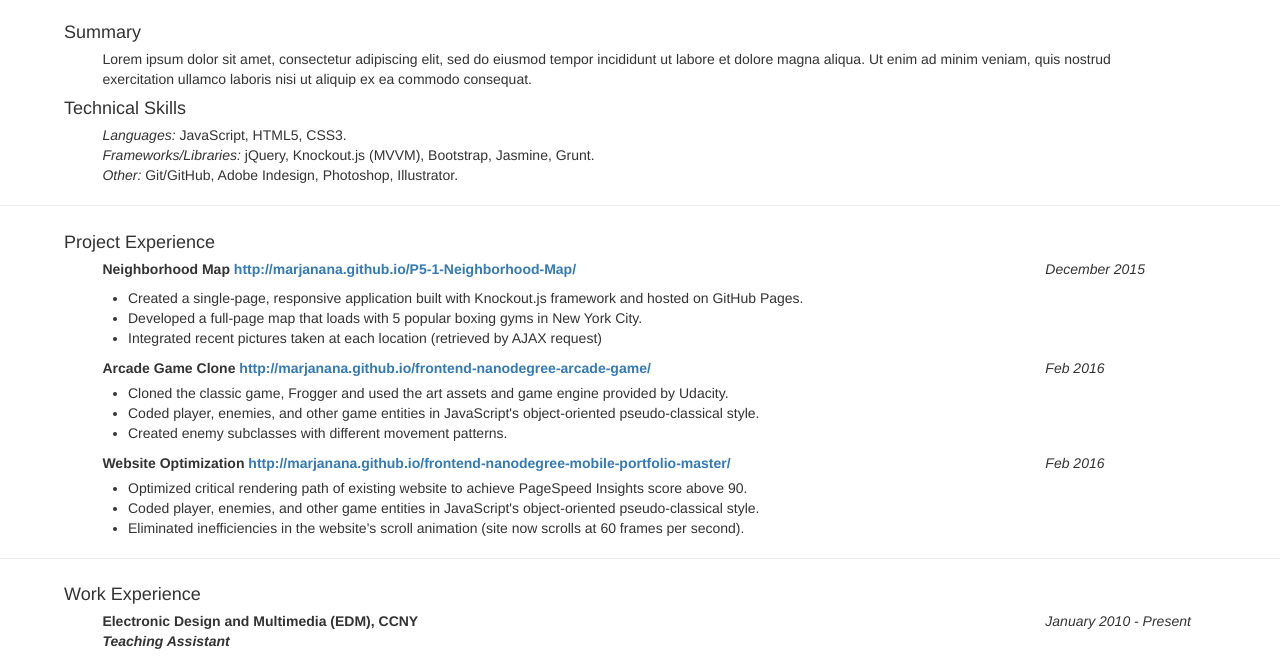
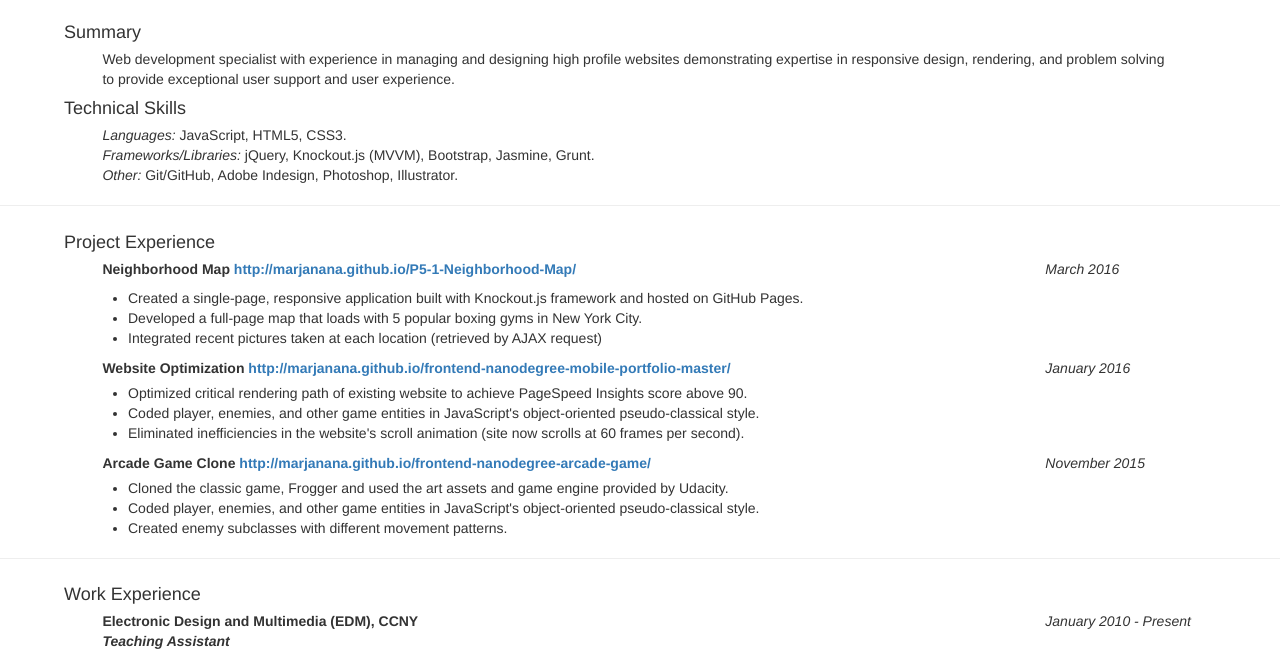
Before and after one commit to marjanana/Resume, a plain HTML site: page index.html in a window 1280 px wide. Shown: the part 73-736 px from the top of the page. Drawn offline with Linux system fonts and the light colour scheme.

Commit message:
resume
added the pdf version

```diff
--- a/index.html
+++ b/index.html
@@ -8,7 +8,6 @@
     <link rel="stylesheet" href="css/style-mobile.css">
     <link rel="stylesheet" href="css/bootstrap.min.css">
     <link rel="stylesheet" href="css/bootstrap-theme.min.css">
-    <link rel="stylesheet" href="https://fonts.googleapis.com/css?family=Cabin:400,700">
 </head>
 <body>
   <div class="container-fluid">
@@ -25,7 +24,7 @@
       <br>
       <div class="row">
           <h4 class="subtitles">Summary</h4>
-          <p class="paragraph">Lorem ipsum dolor sit amet, consectetur adipiscing elit, sed do eiusmod tempor incididunt ut labore et dolore magna aliqua. Ut enim ad minim veniam, quis nostrud exercitation ullamco laboris nisi ut aliquip ex ea commodo consequat. <p>
+          <p class="paragraph">Web development specialist with experience in managing and designing high profile websites demonstrating expertise in responsive design, rendering, and problem solving to provide exceptional user support and user experience. <p>
           <h4 class="subtitles">Technical Skills</h4>
           <p class="paragraph"><span class="italics">Languages:</span>  JavaScript, HTML5, CSS3.<br>
                                <span class="italics">Frameworks/Libraries:</span>  jQuery, Knockout.js (MVVM), Bootstrap, Jasmine, Grunt.<br>
@@ -36,26 +35,25 @@
       <div class="row">
         <h4 class="subtitles">Project Experience</h4>
         <div class="col-md-8" id="project-titles-1">Neighborhood Map<a href="http://marjanana.github.io/P5-1-Neighborhood-Map/" target="_blank"> http://marjanana.github.io/P5-1-Neighborhood-Map/</a></div>
-        <div class="col-md-4" id="project-titles-2">December 2015</div>
+        <div class="col-md-4" id="project-titles-2">March 2016</div>
         <ul class="bulletp">
           <li>Created a single-page, responsive application built with Knockout.js framework and hosted on GitHub Pages.</li>
           <li>Developed a full-page map that loads with 5 popular boxing gyms in New York City.</li>
           <li>Integrated recent pictures taken at each location (retrieved by AJAX request)</li>
         </ul>
-
+        <div class="col-md-8" id="project-titles-1">Website Optimization<a href="http://marjanana.github.io/frontend-nanodegree-mobile-portfolio-master/" target="_blank"> http://marjanana.github.io/frontend-nanodegree-mobile-portfolio-master/</a></div>
+        <div class="col-md-4" id="project-titles-2">January 2016</div>
+        <ul class="bulletp">
+          <li>Optimized critical rendering path of existing website to achieve PageSpeed Insights score above 90.</li>
+          <li>Coded player, enemies, and other game entities in JavaScript's object-oriented pseudo-classical style.</li>
+          <li>Eliminated inefficiencies in the website's scroll animation (site now scrolls at 60 frames per second).</li>
+        </ul>
         <div class="col-md-8" id="project-titles-1">Arcade Game Clone<a href="http://marjanana.github.io/frontend-nanodegree-arcade-game/" target="_blank"> http://marjanana.github.io/frontend-nanodegree-arcade-game/</a></div>
-        <div class="col-md-4" id="project-titles-2">Feb 2016</div>
+        <div class="col-md-4" id="project-titles-2">November 2015</div>
         <ul class="bulletp">
           <li>Cloned the classic game, Frogger and used the art assets and game engine provided by Udacity.</li>
           <li>Coded player, enemies, and other game entities in JavaScript's object-oriented pseudo-classical style.</li>
           <li>Created enemy subclasses with different movement patterns.</li>
-        </ul>
-        <div class="col-md-8" id="project-titles-1">Website Optimization<a href="http://marjanana.github.io/frontend-nanodegree-mobile-portfolio-master/" target="_blank"> http://marjanana.github.io/frontend-nanodegree-mobile-portfolio-master/</a></div>
-        <div class="col-md-4" id="project-titles-2">Feb 2016</div>
-        <ul class="bulletp">
-          <li>Optimized critical rendering path of existing website to achieve PageSpeed Insights score above 90.</li>
-          <li>Coded player, enemies, and other game entities in JavaScript's object-oriented pseudo-classical style.</li>
-          <li>Eliminated inefficiencies in the website's scroll animation (site now scrolls at 60 frames per second).</li>
         </ul>
         <hr>
       </div>
@@ -100,7 +98,7 @@
       <hr>
 
       <div class="row">
-        <a href="img/certificate.pdf" target="_blank"><button class="pdf">View PDF Version</button></a>
+        <a href="img/resume ana udacity.pdf" target="_blank"><button class="pdf">View PDF Version</button></a>
       </div>
 
   </div>
```
Also changed, not shown: 2 other files.
